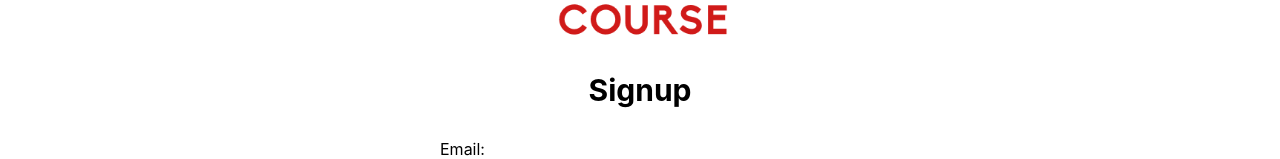
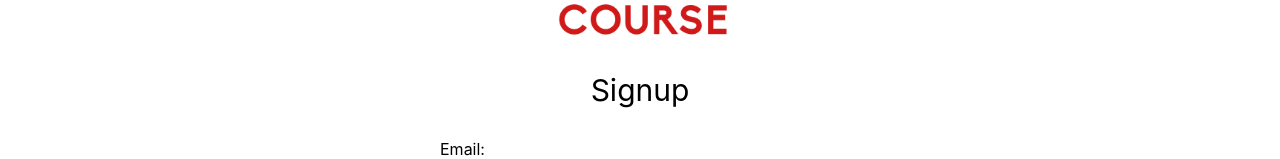
Before and after one commit to mrmallam/Rate_My_Course, a React (Create React App) app in the folder Frontend/rate_my_course/: page /signup in a window 1280 px wide. Shown: the part 352-511 px from the top of the page. Built offline with nearby package versions, Linux system fonts and the light colour scheme.

Commit message:
Updated styling

```diff
--- a/Frontend/rate_my_course/src/styles/LoginPage.css
+++ b/Frontend/rate_my_course/src/styles/LoginPage.css
@@ -12,30 +12,11 @@
   }
 
   .titleContainer {
-    display: flex;
-    flex-direction: column;
     font-size: 30px;
-    font-weight: bolder;
-    align-items: center;
-    justify-content: center;
   }
 
-  .resultContainer, .historyItem {
-    flex-direction: row;
-    display: flex;
-    width: 400px;
-    align-items: center;
-    justify-content: space-between;
-  }
 
-  .historyContainer {
-    flex-direction: column;
-    display: flex;
-    height: 200px;
-    align-items: center;
-    flex-grow: 5;
-    justify-content: flex-start;
-  }
+
 
   .buttonContainer {
     display: flex;
```
